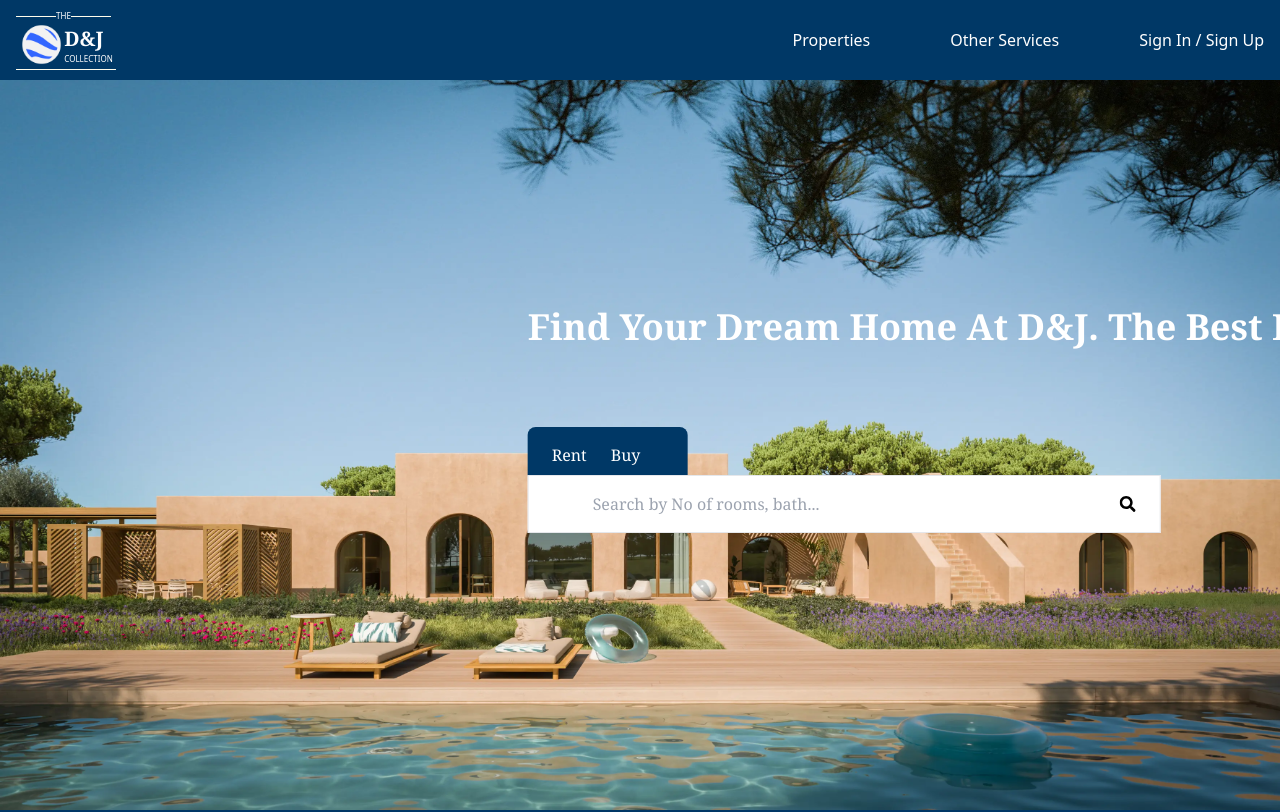
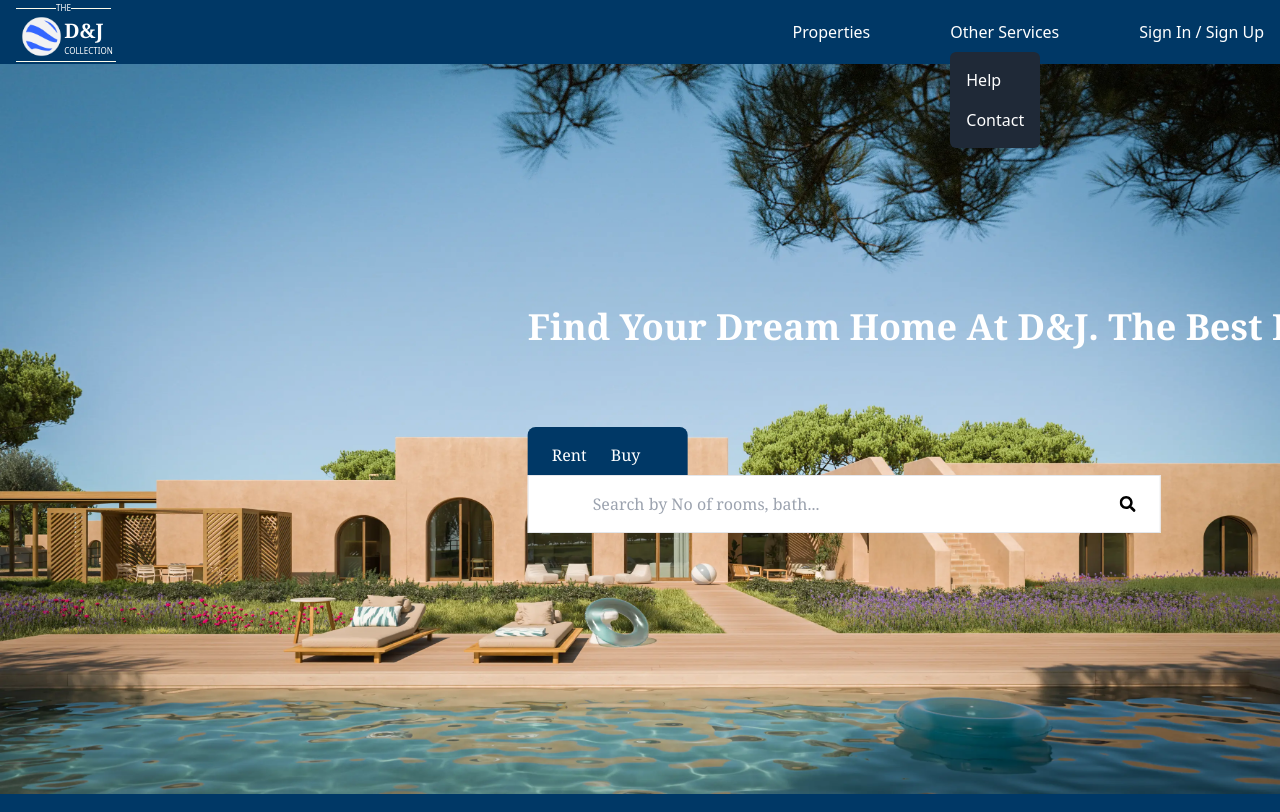
Before and after one commit to EwiJosepha/Real-Estate, a Next.js app: page /landing in a window 1280 px wide. Shown: the top 812 px of the page. Built offline with nearby package versions, Linux system fonts and the light colour scheme.

Commit message:
landing page optimisation

```diff
--- a/app/components/organisms/navbar.tsx
+++ b/app/components/organisms/navbar.tsx
@@ -1,34 +1,61 @@
+'use client'
+
 import React from 'react';
+import { useState } from 'react';
+import { FaBars, FaTimes } from 'react-icons/fa';
+import Link from 'next/link';
 import FooterLogo from './footerLogo';
-import Link from 'next/link';
+
 
 const Navbar: React.FC = () => {
+    const [isMobileMenuOpen, setIsMobileMenuOpen] = useState(false);
+
+    const handleMobileMenuToggle = () => {
+        setIsMobileMenuOpen(!isMobileMenuOpen);
+    };
+
     return (
-        <nav className="bg-blue max-w-full">
+        <nav className="bg-blue">
             <div className="container mx-auto px-4">
-                <div className="flex justify-between items-center h-16 pt-10 pb-10">
-                    {/* <div className="flex items-center">
-                        <span className="text-white text-lg font-bold">D&J</span>
-                    </div> */}
-                    <FooterLogo />
-                    <div className="flex items-center space-x-20">
+                <div className="flex justify-between items-center h-16 py-5">
+                    {/* Logo */}
+                    <div>
+                        <FooterLogo />
+
+                    </div>
+
+                    {/* Mobile Menu */}
+                    <div className="md:hidden">
+                        <button
+                            onClick={handleMobileMenuToggle}
+                            className="text-white hover:text-gray-300"
+                        >
+                            {isMobileMenuOpen ? <FaTimes /> : <FaBars />}
+                        </button>
+                    </div>
+
+                    {/* Desktop Menu */}
+                    <div className="hidden md:flex items-center space-x-20">
                         <div className="relative">
-                            <Link href="/properties" className="text-white hover:text-gray-300">
-                                Properties
+                            <Link href="/properties">
+                                <a className="text-white hover:text-gray-300">Properties</a>
                             </Link>
                         </div>
 
                         <div className="relative group">
                             <button className="text-white hover:text-gray-300">Other Services</button>
-                            <ul className="absolute hidden group-hover:block bg-gray-800 text-white py-2 mt-2 rounded-md">
+                            <ul
+                                className={`absolute ${isMobileMenuOpen ? 'block' : 'hidden'
+                                    } md:block bg-gray-800 text-white py-2 mt-2 rounded-md`}
+                            >
                                 <li>
-                                    <Link href="/help" className="block px-4 py-2 hover:bg-gray-700">
-                                        Help
+                                    <Link href="/help">
+                                        <a className="block px-4 py-2 hover:bg-gray-700">Help</a>
                                     </Link>
                                 </li>
                                 <li>
-                                    <Link href="/contact" className="block px-4 py-2 hover:bg-gray-700">
-                                        Contact
+                                    <Link href="/contact">
+                                        <a className="block px-4 py-2 hover:bg-gray-700">Contact</a>
                                     </Link>
                                 </li>
                             </ul>
--- /dev/null
+++ b/app/details/page.tsx
@@ -0,0 +1,20 @@
+import React from "react";
+import DetailsHero from "../components/organisms/detailsHero";
+import DetailAvatar from "../components/organisms/detailAvatar";
+import Description from "../components/organisms/description";
+import ContactPage from "../components/organisms/contactAgent";
+import Footer from "../components/organisms/footer";
+
+const LandingPage: React.FC = () => {
+    return (
+        <div>
+            <DetailsHero />
+            <DetailAvatar />
+            <Description />
+            <ContactPage />
+            <Footer />
+        </div>
+    );
+};
+
+export default LandingPage;
--- a/app/page.tsx
+++ b/app/page.tsx
@@ -17,7 +17,7 @@ export default function Home() {
   return (
     <main className={roboto.className}>
       <div>
-        {/* <LandingPage /> */}
+        <LandingPage />
         {/* <Navbar />
         <HeroSection />
 
@@ -25,10 +25,7 @@ export default function Home() {
         <Luxury />
         <CardData />
         <Footer /> */}
-        <DetailsHero />
-        <DetailAvatar />
-        <Description />
-        <ContactPage />
+
       </div>
     </main>
   );
```
